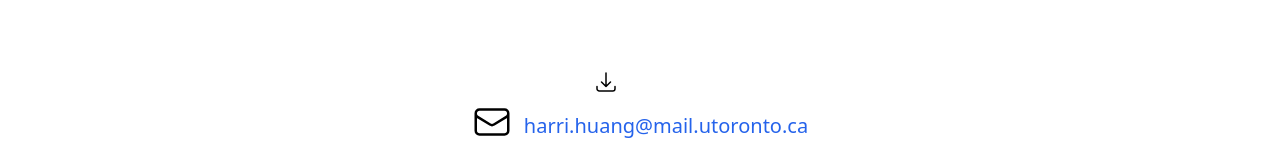
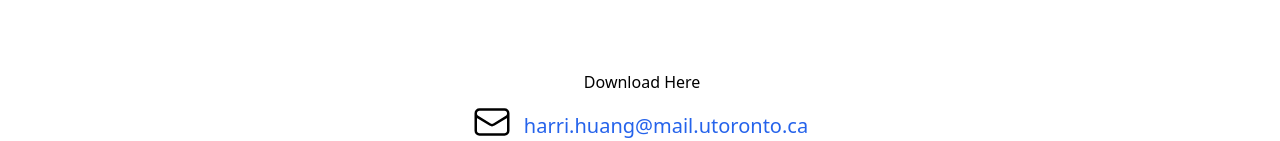
Before and after one commit to lemonface88/portfolio, a React (Vite) app: page /Resume in a window 1280 px wide. Shown: the part 590-731 px from the top of the page. Built offline with nearby package versions, Linux system fonts and the light colour scheme.

Commit message:
Update Resume.jsx

```diff
--- a/src/components/Resume.jsx
+++ b/src/components/Resume.jsx
@@ -135,9 +135,7 @@ function Resume() {
 
             <div className="flex w-1/ ml-28">
             <a class="hover:animate-bounce mb-2" href="/assets/Harrison(resume).pdf" download="Harrison(resume).pdf">
-            <svg xmlns="http://www.w3.org/2000/svg" fill="none" viewBox="0 0 24 24" stroke-width="1.5" stroke="currentColor" class="w-7 h-6 ml-2">
-            <path stroke-linecap="round" stroke-linejoin="round" d="M3 16.5v2.25A2.25 2.25 0 005.25 21h13.5A2.25 2.25 0 0021 18.75V16.5M16.5 12L12 16.5m0 0L7.5 12m4.5 4.5V3" />
-            </svg>
+            Download Here
             </a>
             </div>
 
```
